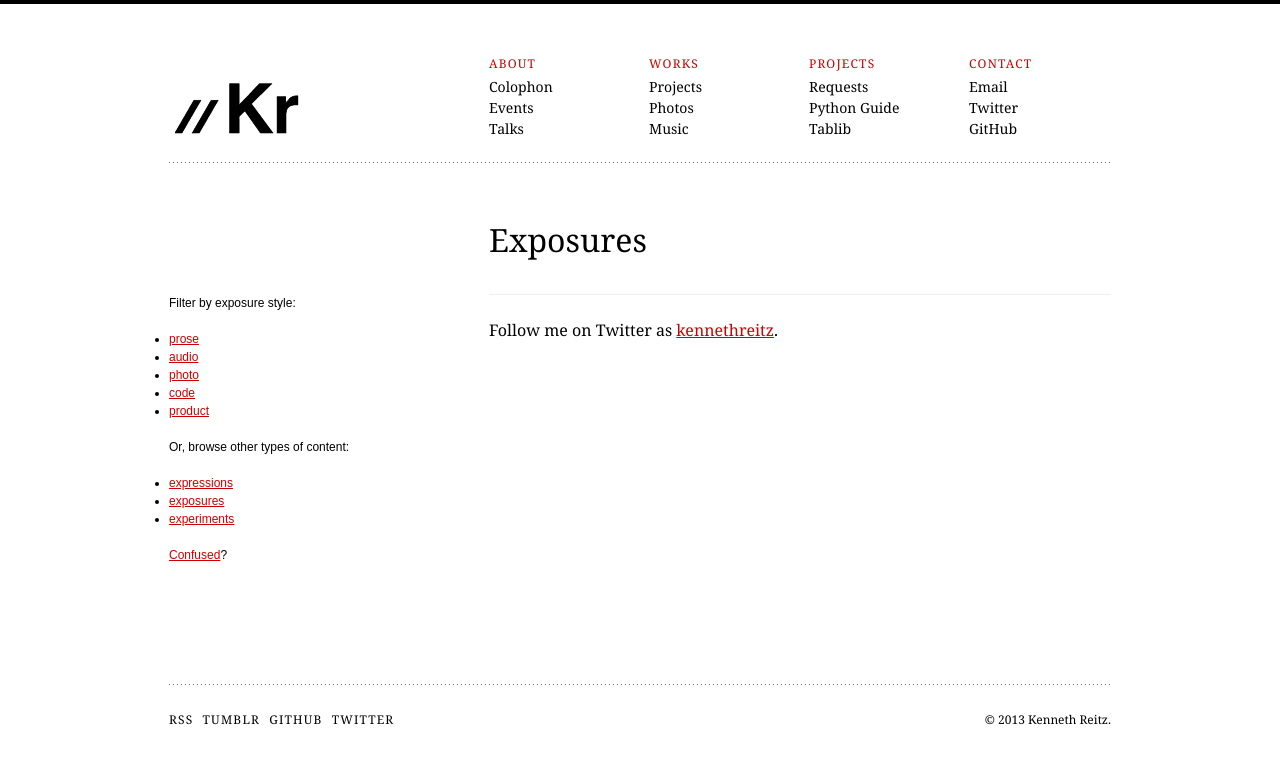
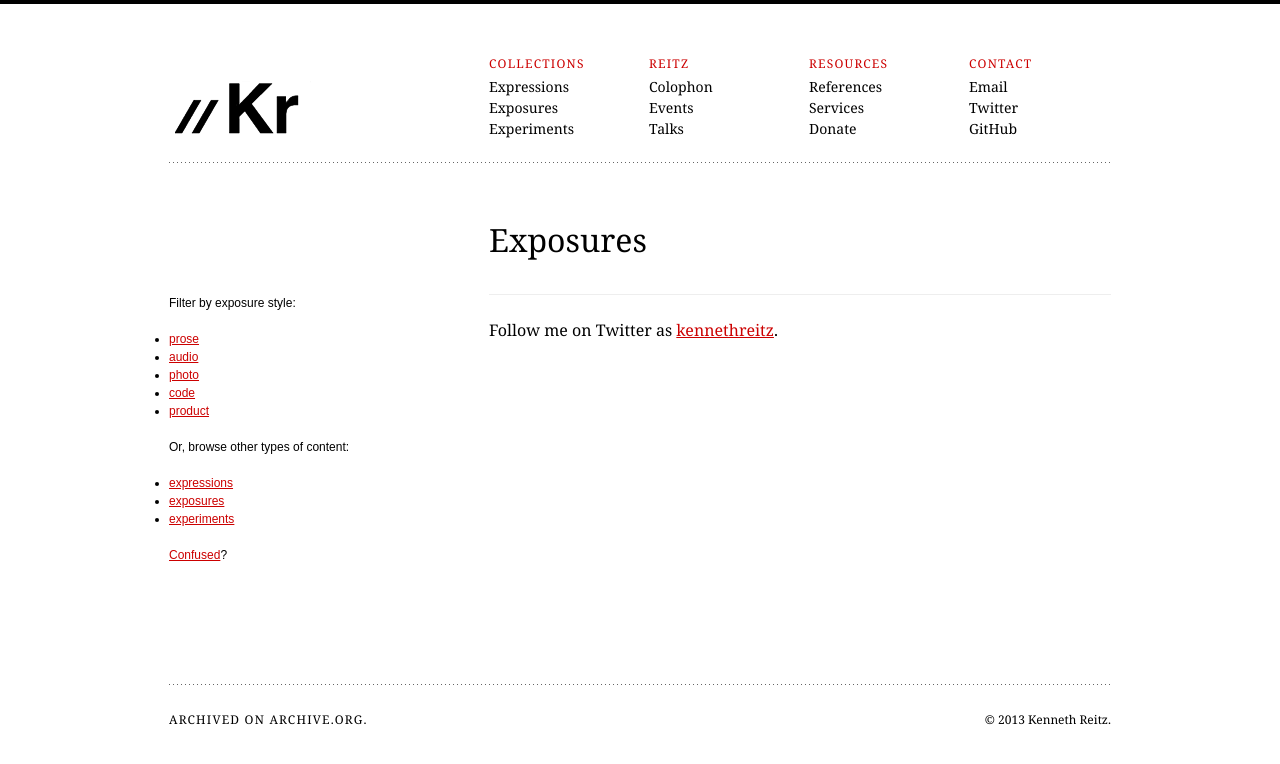
Before and after one commit to kennethreitz/curated-nodes, a Flask app: page /exposures in a window 1280 px wide. Shown: the top 764 px of the page. Run offline with Flask 2, Linux system fonts and the light colour scheme; data that the repository does not hold is empty; some libraries are stand-ins or nearby versions.

Commit message:
archived

```diff
--- a/templates/base.html
+++ b/templates/base.html
@@ -29,7 +29,16 @@
     <nav>
         <ul class="containsGrid G3" id="headerOne">
             <li class="G1 GS">
-                <h2 class="HSC">About</h2>
+                <h2 class="HSC">Collections</h2>
+                <ul>
+                    <li><a href="/expressions">Expressions</a></li>
+                    <li><a href="/exposures">Exposures</a></li>
+                    <li><a href="/experiments">Experiments</a></li>
+                </ul>
+
+            </li>
+            <li class="G1">
+                <h2 class="HSC">Reitz</h2>
                 <ul>
                     <li><a href="/pages/colophon.html">Colophon</a></li>
                     <li><a href="/pages/events.html">Events</a></li>
@@ -37,19 +46,11 @@
                 </ul>
             </li>
             <li class="G1">
-                <h2 class="HSC">Works</h2>
+                <h2 class="HSC">Resources</h2>
                 <ul>
-                    <li><a href="/pages/open-projects.html">Projects</a></li>
-                    <li><a href="/pages/photography.html">Photos</a></li>
-                    <li><a href="http://tracks.refact0r.org/">Music</a></li>
-                </ul>
-            </li>
-            <li class="G1">
-                <h2 class="HSC">Projects</h2>
-                <ul>
-                    <li><a href="http://docs.python-requests.org">Requests</a></li>
-                    <li><a href="http://docs.python-guide.org">Python Guide</a></li>
-                    <li><a href="http://docs.python-tablib.org">Tablib</a></li>
+                    <li><a href="http://docs.python-requests.org">References</a></li>
+                    <li><a href="http://docs.python-tablib.org">Services</a></li>
+                    <li><a href="http://docs.python-guide.org">Donate</a></li>
                 </ul>
             </li>
         </ul><!-- .containsGrid.G3#headerOne -->
@@ -100,10 +101,7 @@
     <nav>
 
         <ul class="G6 GS" id="footerTwo">
-            <li><a href="{{ SITEURL }}/{{ FEED }}">RSS</a></li>
-            <li><a href="http://junk.kennethreitz.com/">Tumblr</a></li>
-            <li><a href="https://github.com/kennethreitz">GitHub</a></li>
-            <li><a href="http://twitter.com/kennethreitz/">Twitter</a></li>
+            <li>Archived on Archive.org.</li>
             <li>&copy; 2013 Kenneth Reitz.</li>
         </ul><!-- G6.GS#footerOne -->
     </nav>
```
